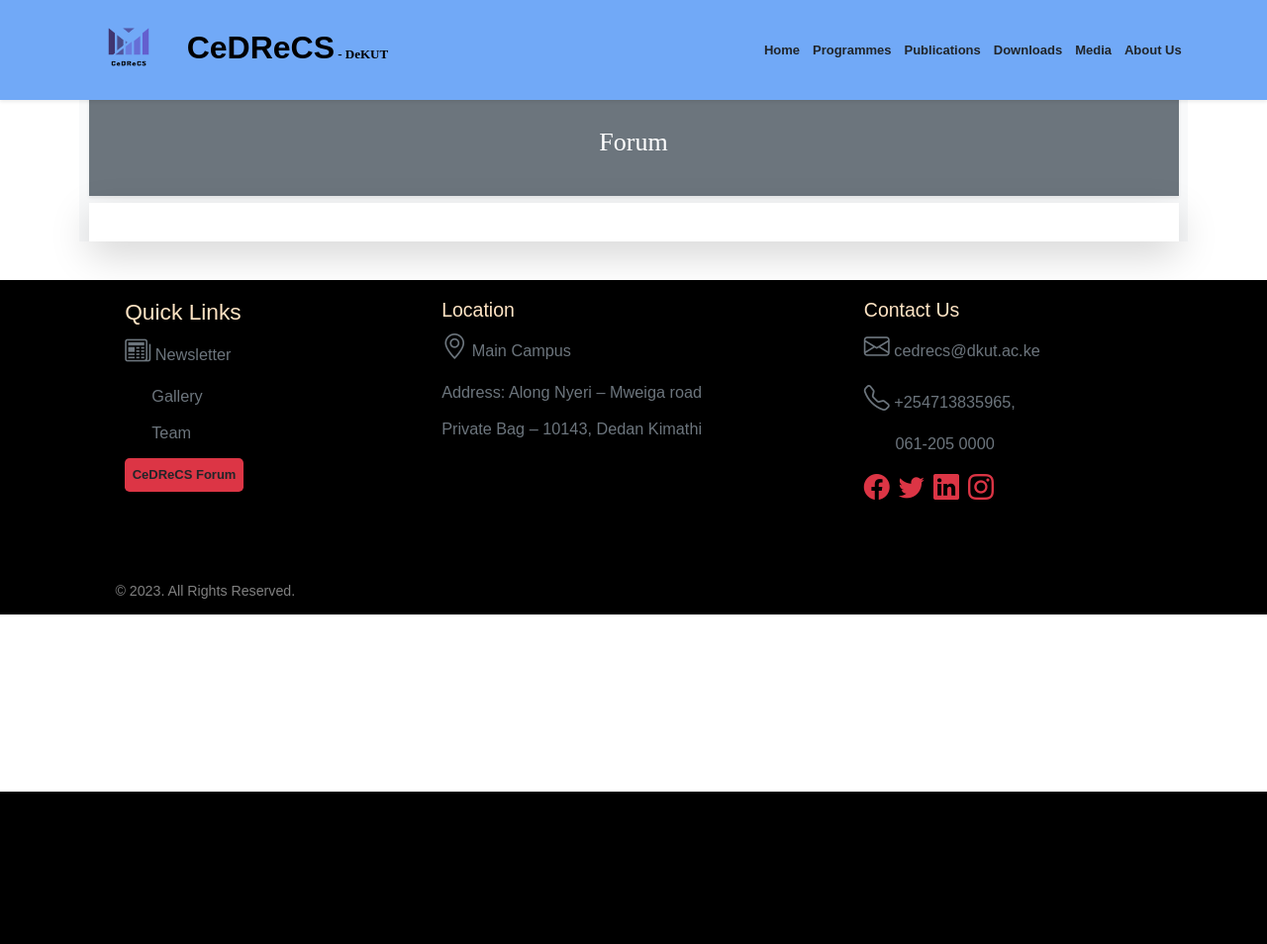
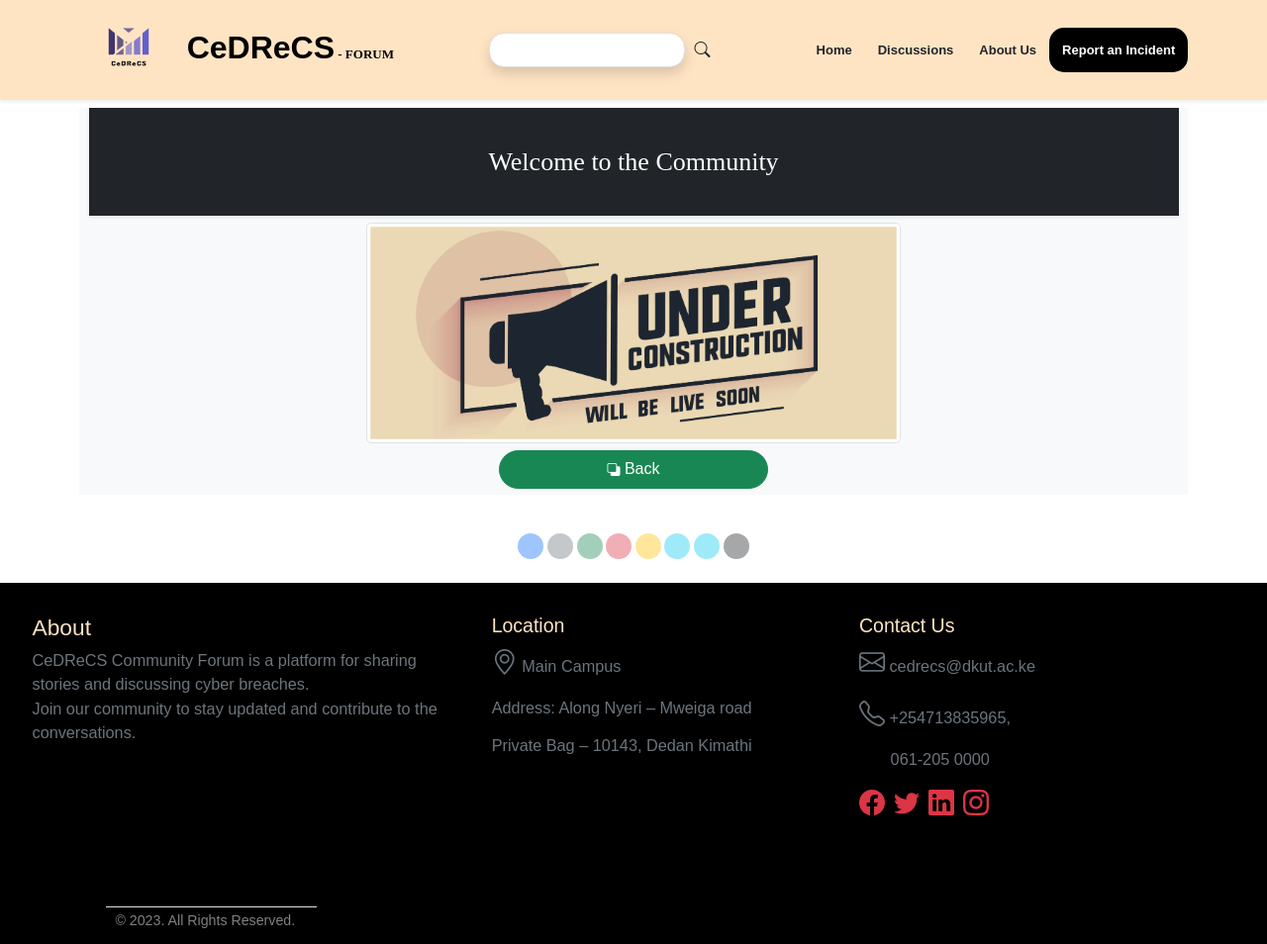
Before and after one commit to KipkuruiYegon/CeDReCS_Update, a PHP site: page /forum.html in a window 1280 px wide. Shown: the whole page at 99% size. Before the commit the page ends 800 px from the top, so only its background shows below. Run offline with PHP 8.4, Linux system fonts and the light colour scheme; some libraries are stand-ins or nearby versions; some web fonts are replaced.

Commit message:
added forum page

```diff
--- a/css/style.css
+++ b/css/style.css
@@ -21,6 +21,16 @@
   opacity: ;
 }
 
+.imgdescribeforum {
+  height: 330px;
+  width: 10px;
+
+  background-size: cover;
+  background-position: center;
+  opacity: ;
+}
+
+
 
 .footerbreak1{
   background-color: black;
--- a/downloads.html
+++ b/downloads.html
@@ -97,7 +97,7 @@
 
               <span class="badge bg-primary rounded-pill p-2">pdf</span>
             </li>
-            <li class="list-group-item d-flex justify-content-between align-items-start">
+            <!-- <li class="list-group-item d-flex justify-content-between align-items-start">
               <div class="ms-2 me-auto">
                 <div class="fw-bold">Understanding and Protecting Yourself against Threats in the Internet</div>
                 November 2017Asian Social Science 13(12):201
@@ -106,7 +106,7 @@
               <a href="https://www.researchgate.net/publication/321364637_Understanding_and_Protecting_Yourself_against_Threats_in_the_Internet/fulltext/5a1fbaba0f7e9b9d5e02c474/Understanding-and-Protecting-Yourself-against-Threats-in-the-Internet.pdf">Download <i class="bi bi-cloud-arrow-down" style="font-size: 2rem;"></i></a>
               </div>
               <span class="badge bg-primary rounded-pill p-2">pdf</span>
-            </li>
+            </li> -->
 
             <!-- <li class="list-group-item d-flex justify-content-between align-items-start">
               <div class="ms-2 me-auto">
@@ -146,7 +146,7 @@
      <p class="lead text-secondary">&nbsp;&nbsp;&nbsp;&nbsp;&nbsp;&nbsp;Gallery</p>
      <p class="lead text-secondary">&nbsp;&nbsp;&nbsp;&nbsp;&nbsp;&nbsp;Team</p>
 
-     <button type="button" class="p-2 btn bg-secondary fw-bold" style="color:black;">CeDReCS Forum</button>
+     <a type="button" class="p-2 btn btn-success text-white fw-bold" style="color:black;" href="forum.html">CeDReCS Forum</a>
 
     </div>
 
--- a/forum.html
+++ b/forum.html
@@ -35,81 +35,104 @@
 
 </style>
 <body>
-    <nav class="navbar shadow-sm navbar-expand-lg  fixed-top " style="background-color: #71A9F7;">
+  <nav class="navbar shadow-sm navbar-expand-lg fixed-top" style="background-color: bisque;">
     <div class="container">
-
-          <a class="navbar-brand display fw-bold " style="font-size: 32px;" href="">
-            <img src="images_assets/logo_transparent.png" alt="Avatar Logo" style="width:100px;height: 80px;" class="rounded-circle ">
-            CeDReCS<span class="fw-bold" style="font-family: Fugit;"> - DeKUT</span>
+        <a class="navbar-brand display fw-bold" style="font-size: 32px;" href="">
+            <img src="images_assets/logo_transparent.png" alt="Avatar Logo" style="width:100px;height: 80px;" class="rounded-circle">
+            CeDReCS<span class="fw-bold" style="font-family: Fugit;"> - FORUM</span>
         </a>
 
         <button class="navbar-toggler" type="button" data-bs-toggle="collapse" data-bs-target="#navbarCollapse">
             <span class="navbar-toggler-icon"></span>
         </button>
+
         <div class="collapse navbar-collapse" id="navbarCollapse">
-        <ul class="navbar-nav ml-auto my-2 my-lg-0 ms-auto text-center " >
+          <form class="form-inline my-2 my-lg-0 ms-auto">
+          <div class="input-group w-100">
+
+            <input class="form-control bg-white shadow" type="text" placeholder="" style="border-radius: 15px;">
+            <button class="btn fw-bold fw-bold" type="submit"><i class="bi bi-search fw-bold" style="font-size: 16px;"></i></button>
+           </div>
+          </form>
+
+            <ul class="navbar-nav ms-auto text-center mt-2 mt-lg-0">
                 <li class="nav-item">
-                <a class="nav-link text-dark fw-bold" href="index.html">Home</a>
+                    <a class="nav-link text-dark p-3 fw-bold" href="forum.html">Home</a>
                 </li>
                 <li class="nav-item">
-            <a class="nav-link text-dark fw-bold" href="programmes.html">Programmes</a>
+                    <a class="nav-link text-dark p-3 fw-bold" href="">Discussions</a>
                 </li>
                 <li class="nav-item">
-            <a class="nav-link text-dark   fw-bold" href="publications.html">Publications</a>
+                    <a class="nav-link text-dark p-3 fw-bold" href="">About Us</a>
                 </li>
                 <li class="nav-item">
-            <a class="nav-link text-dark  fw-bold" href="downloads.html">Downloads</a>
-          </li>
-          <li class="nav-item">
-            <a class="nav-link text-dark fw-bold" href="mediasec.html">Media</a>
-          </li>
-          <li class="nav-item">
-            <a class="nav-link text-dark fw-bold" href="about.html">About Us</a>
+                    <a class="nav-link text-dark p-3 btn bg-black text-white fw-bold" style="border-radius: 15px;" href="">Report an Incident</a>
                 </li>
                 <!-- <li class="nav-item">
                     <button type="button" class="p-2 btn btn-warning text-dark fw-bold">Join Our Community !</button>
                 </li> -->
             </ul>
-
         </div>
     </div>
 </nav>
 
 
-<div class="container mt-5 mb-4" style="padding-top: 50px;">
-<div class="container-fluid bg-light mb-5">
-        <h2 class="text-center shadow-sm p-5 bg-secondary text-white" style="font-family: Futuri;">
-         Forum
+
+
+
+  <div class="container mt-5 mb-4" style="padding-top: 70px;">
+    <div class="container-fluid bg-light mb-5 text-center">
+      <h2 class="shadow-sm p-5 bg-dark text-white" style="font-family: Futuri;">
+        Welcome to the Community
+
+
+
       </h2>
 
-    <div class="col-sm-12 p-4 bg-white shadow-lg" >
 
-        <div id="disqus_thread"></div>
-<script>
-    /**
-    *  RECOMMENDED CONFIGURATION VARIABLES: EDIT AND UNCOMMENT THE SECTION BELOW TO INSERT DYNAMIC VALUES FROM YOUR PLATFORM OR CMS.
-    *  LEARN WHY DEFINING THESE VARIABLES IS IMPORTANT: https://disqus.com/admin/universalcode/#configuration-variables    */
-
-    var disqus_config = function () {
-    this.page.url = forum.html;  // Replace PAGE_URL with your page's canonical URL variable
-    this.page.identifier = PAGE_IDENTIFIER; // Replace PAGE_IDENTIFIER with your page's unique identifier variable
-    };
-
-    (function() { // DON'T EDIT BELOW THIS LINE
-    var d = document, s = d.createElement('script');
-    s.src = 'https://forum-section.disqus.com/embed.js';
-    s.setAttribute('data-timestamp', +new Date());
-    (d.head || d.body).appendChild(s);
-    })();
-</script>
-<noscript>Please enable JavaScript to view the <a href="https://disqus.com/?ref_noscript">comments powered by Disqus.</a></noscript>
+      <div class="row justify-content-center bg-light">
+        <div class="col-sm-12 col-md-8 col-lg-6">
+          <!-- Use "img-fluid" class to make the image responsive -->
+          <img class="text-center img-thumbnail mt-0 img-fluid" src="images_assets/noticesoon.jpg">
+        </div>
+      </div>
+      <div class="p-2">
+        <!-- Use window.history.back() to go back and add a random query parameter to force reload -->
+        <button type="button" id="backButton" class="p-2 btn btn-success btn-back text-white text-center btn-block w-25" style="font-size: medium;border-radius: 80px;" onclick="goBack()"><i class="bi bi-back"></i> Back</button>
       </div>
 
 
 
     </div>
   </div>
+  <div class="container text-center">
+    <div class="spinner-grow text-primary" role="status">
+      <span class="visually-hidden">Loading...</span>
+    </div>
+    <div class="spinner-grow text-secondary" role="status">
+      <span class="visually-hidden">Loading...</span>
+    </div>
+    <div class="spinner-grow text-success" role="status">
+      <span class="visually-hidden">Loading...</span>
+    </div>
+    <div class="spinner-grow text-danger" role="status">
+      <span class="visually-hidden">Loading...</span>
+    </div>
+    <div class="spinner-grow text-warning" role="status">
+      <span class="visually-hidden">Loading...</span>
+    </div>
+    <div class="spinner-grow text-info" role="status">
+      <span class="visually-hidden">Loading...</span>
+    </div>
+    <div class="spinner-grow text-info" role="status">
+      <span class="visually-hidden">Loading...</span>
+    </div>
+    <div class="spinner-grow text-dark" role="status">
+      <span class="visually-hidden">Loading...</span>
+    </div>
+  </div>
 
+  <br>
 
 
 
@@ -117,22 +140,13 @@
  <!-- footer -->
 
  <div class="container-fluid footerbreak1" >
-  <div class="row " >
+  <div class="row container p-3" >
 
 
-    <div class="col-md-1 p-4 img-welcome">
-      <h3></h3>
-      <!-- <img class="img-fluid" src="images_assets/cedrecsname.png"> -->
-  </div>
-
-    <div class="col-md-3 p-4 img-welcome">
-      <h3>Quick Links</h3>
-      <p class="lead text-secondary"><i class="bi bi-newspaper" style="font-size: 2rem;"></i> Newsletter</p>
-     <p class="lead text-secondary">&nbsp;&nbsp;&nbsp;&nbsp;&nbsp;&nbsp;Gallery</p>
-     <p class="lead text-secondary">&nbsp;&nbsp;&nbsp;&nbsp;&nbsp;&nbsp;Team</p>
-
-      <button type="button" class="p-2 btn bg-danger text-dark fw-bold">CeDReCS Forum</button>
-
+    <div class="col-md-5 p-4 img-welcome">
+      <h3>About</h3>
+      <p class="lead text-secondary">CeDReCS Community Forum is a platform for sharing stories and discussing cyber breaches.
+        <br>Join our community to stay updated and contribute to the conversations.</p>
     </div>
 
 
@@ -166,7 +180,7 @@
 
   <div class="row mt-5" style="text-align:;">
     <div class="col-md-1"></div>
-    <div class="col-sm-11 copyright position-relative">
+    <div class="col-sm-2 copyright position-relative border-top">
       <p class="lead"><small class="text-white-50">© 2023. All Rights Reserved.</small></p>
     </div>
 
@@ -175,10 +189,18 @@
 
 </div>
 
-  <!-- <div class="footer2 container-fluid" style="background-color: #F40105;">
-    <p class="mt-3 mb-1">© 2023. All Rights Reserved. CeDReCS</p>
+<!-- <div class="container-fluid ">
+    <p class=" lead mt-3 mb-1  text-center ">CeDReCS<span>-FORUM</span></p>
 </div> -->
 
-  <script id="dsq-count-scr" src="//forum-section.disqus.com/count.js" async></script>
+<script>
+function goBack() {
+  window.history.back();
+}
+
+$('.btn-back').on('click', goBack);
+</script>
+
 </body>
+
 </html>
--- a/index.html
+++ b/index.html
@@ -245,7 +245,7 @@
      <p class="lead text-secondary">&nbsp;&nbsp;&nbsp;&nbsp;&nbsp;&nbsp;Gallery</p>
      <p class="lead text-secondary">&nbsp;&nbsp;&nbsp;&nbsp;&nbsp;&nbsp;Team</p>
 
-     <button type="button" class="p-2 btn bg-secondary fw-bold" style="color:black;">CeDReCS Forum</button>
+     <a type="button" class="p-2 btn btn-success text-white fw-bold" style="color:black;" href="forum.html">CeDReCS Forum</a>
 
     </div>
 
--- a/programmes.html
+++ b/programmes.html
@@ -208,7 +208,7 @@
      <p class="lead text-secondary">&nbsp;&nbsp;&nbsp;&nbsp;&nbsp;&nbsp;Gallery</p>
      <p class="lead text-secondary">&nbsp;&nbsp;&nbsp;&nbsp;&nbsp;&nbsp;Team</p>
 
-     <button type="button" class="p-2 btn bg-secondary fw-bold" style="color:black;">CeDReCS Forum</button>
+     <a type="button" class="p-2 btn btn-success text-white fw-bold" style="color:black;" href="forum.html">CeDReCS Forum</a>
 
     </div>
 
--- a/publications.html
+++ b/publications.html
@@ -116,7 +116,7 @@
      <p class="lead text-secondary">&nbsp;&nbsp;&nbsp;&nbsp;&nbsp;&nbsp;Gallery</p>
      <p class="lead text-secondary">&nbsp;&nbsp;&nbsp;&nbsp;&nbsp;&nbsp;Team</p>
 
-     <button type="button" class="p-2 btn bg-secondary fw-bold" style="color:rgb(0, 0, 0);">CeDReCS Forum</button>
+     <a type="button" class="p-2 btn btn-success text-white fw-bold" style="color:black;" href="forum.html">CeDReCS Forum</a>
 
     </div>
 
```
Also changed, not shown: about.html (+4 -8 lines), mediasec.html (+9 -9 lines), CeDReCS branding logos/partials/footermain.html (renamed from partials/footermain.html), CeDReCS branding logos/partials/mainnav.html (renamed from partials/mainnav.html), CeDReCS branding logos/partials/sidebarnav.html (renamed from partials/sidebarnav.html), images_assets/dekut logo.png (added), images_assets/noticesoon.jpg (added). Lines whose indentation alone changed are shown as unchanged.
